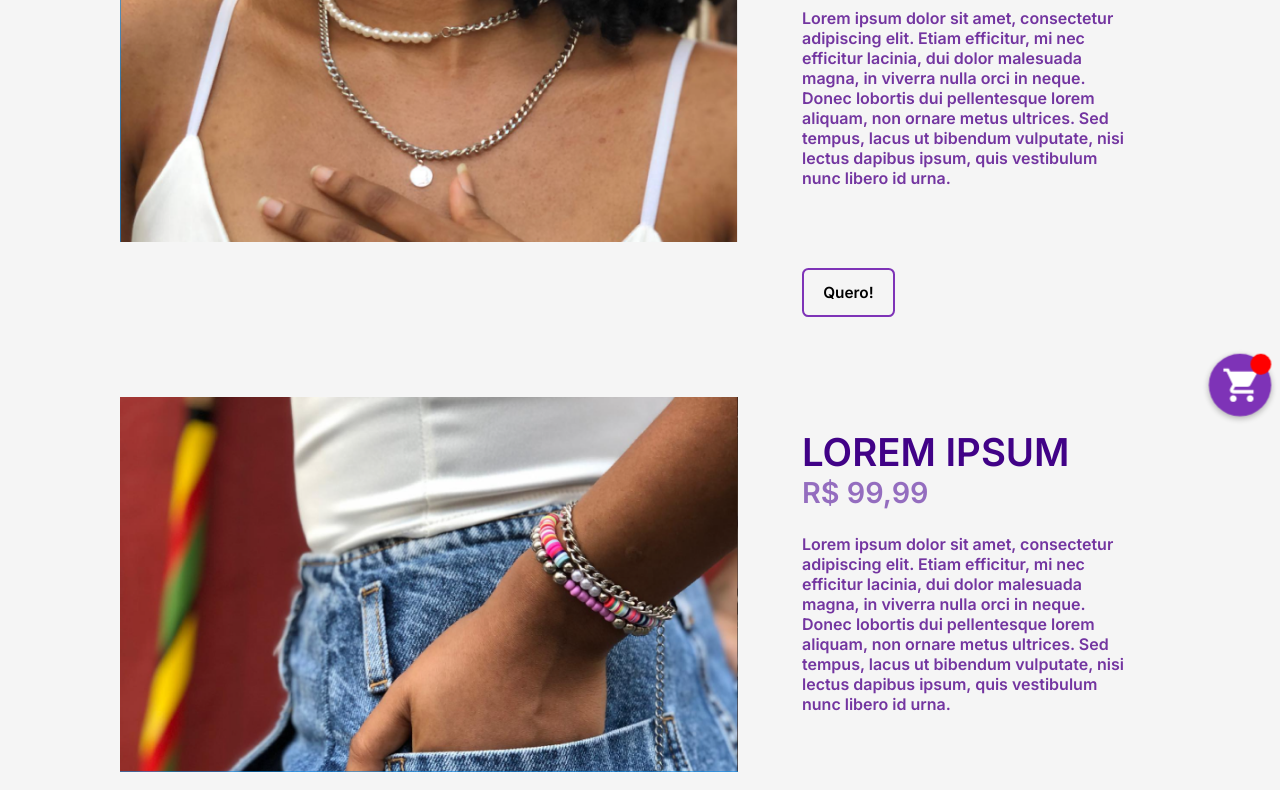
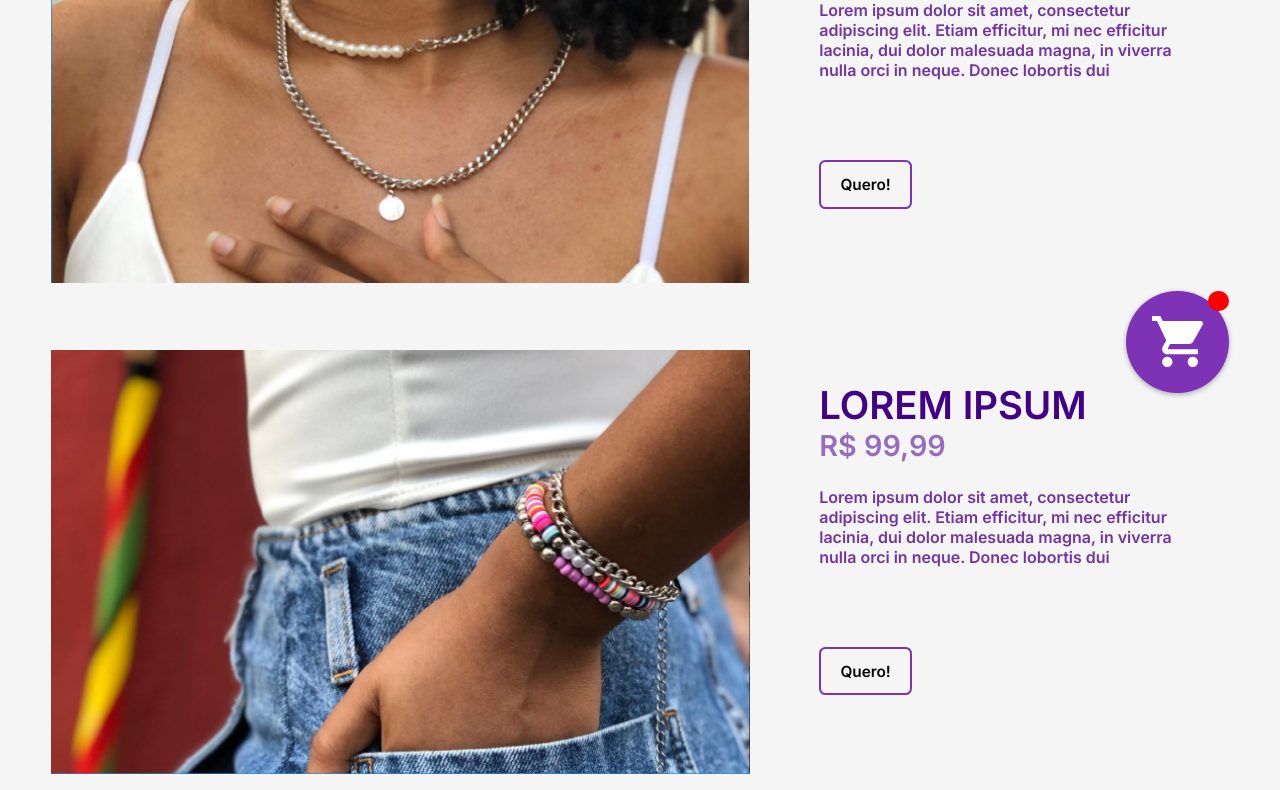
Before and after one commit to vcmeneze/expo-produtos, a plain HTML site: page index.html in a window 1280 px wide. Shown: the part 375-1165 px from the top of the page. Drawn offline with Linux system fonts and the light colour scheme.

Commit message:
Add files via upload

```diff
--- a/index.html
+++ b/index.html
@@ -34,7 +34,8 @@
         <div class="descprod">
           <h1 style="color: #410287;">LOREM IPSUM</h1>
           <h2 style="color: #946DBF;">R$ 99,99</h2>
-          <p style="color: #7335A0;">Lorem ipsum dolor sit amet, consectetur adipiscing elit. Etiam efficitur, mi nec
+          <p class="descricao-produto" style="color: #7335A0;">Lorem ipsum dolor sit amet, consectetur adipiscing elit.
+            Etiam efficitur, mi nec
             efficitur lacinia, dui dolor
             malesuada magna, in viverra nulla orci in neque. Donec lobortis dui pellentesque lorem aliquam, non ornare
             metus
@@ -55,7 +56,8 @@
         <div class="descprod">
           <h1 style="color: #410287;">LOREM IPSUM</h1>
           <h2 style="color: #946DBF;">R$ 99,99</h2>
-          <p style="color: #7335A0;">Lorem ipsum dolor sit amet, consectetur adipiscing elit. Etiam efficitur, mi nec
+          <p class="descricao-produto" style="color: #7335A0;">Lorem ipsum dolor sit amet, consectetur adipiscing elit.
+            Etiam efficitur, mi nec
             efficitur lacinia, dui dolor
             malesuada magna, in viverra nulla orci in neque. Donec lobortis dui pellentesque lorem aliquam, non ornare
             metus
--- a/style.css
+++ b/style.css
@@ -17,6 +17,7 @@ header {
   justify-content: space-between;
   background-color: whitesmoke;
 }
+
 header li {
   font-size: larger;
   margin-bottom: 30px;
@@ -26,6 +27,7 @@ header li {
   display: flex;
   color: #410187;
 }
+
 .menu li {
   border: 0px solid red;
   list-style: none;
@@ -35,7 +37,7 @@ header li {
 
 .titulo-secao {
   font-weight: bolder;
-  margin: 150px 20px 0px 0px;
+  margin: 20vh 20px 0px 0px;
   font-size: 48px;
   color: #410187;
   text-align: center;
@@ -44,11 +46,12 @@ header li {
 .produtos {
   display: grid;
   grid-template-columns: 100fr 60fr;
-  margin-top: 100px;
-  margin-left: 150px;
-  margin-right: 150px;
+  margin-top: 10vh;
+  margin-left: 5vw;
+  margin-right: 5vw;
   cursor: default;
 }
+
 .produtos img {
   width: 95%;
 }
@@ -57,7 +60,7 @@ header li {
   display: flex;
   flex-wrap: wrap;
   justify-content: space-between;
-  margin-top: 75px;
+  margin-top: 10vh;
 }
 
 .confiramais > div {
@@ -90,25 +93,37 @@ header li {
   padding: 20px 20px 0 20px;
   margin: 20px 20px 0 20px;
 }
+
 .descprod h1 {
   font-size: 48px;
   margin: 0px;
 }
+
 .descprod h2 {
   margin: 0px;
   font-size: 36px;
 }
+
 .descprod p {
   margin: 30px 0px 100px 0px;
   font-size: 20px;
 }
 
+.descricao-produto {
+  max-height: 100px;
+  overflow: hidden;
+  text-overflow: ellipsis;
+  display: -webkit-box;
+  -webkit-box-orient: vertical;
+  -webkit-line-clamp: 5;
+}
+
 .floating-button {
   position: fixed;
-  bottom: 20px;
-  right: 20px;
-  width: 60px;
-  height: 60px;
+  bottom: 5vh;
+  right: 5vw;
+  width: 10vw;
+  height: 10vw;
   border-radius: 50%;
   background-color: #7e33b7;
   display: flex;
@@ -117,12 +132,12 @@ header li {
   box-shadow: 0px 2px 6px rgba(0, 0, 0, 0.3);
   z-index: 999;
   transition: background-color 0.3s;
-  transform: scale(1.3);
+  transform: scale(1);
 }
 
 .floating-button img {
-  width: 32px;
-  height: 32px;
+  width: 5vw;
+  height: 5vw;
   color: white;
 }
 
@@ -137,12 +152,12 @@ header li {
   background-color: red;
   color: white;
   border-radius: 50%;
-  width: 20px;
-  height: 20px;
+  width: 2vw;
+  height: 2vw;
   display: flex;
-  align-items: right;
-  justify-content: right;
-  font-size: 16px;
+  align-items: center;
+  justify-content: center;
+  font-size: 1.6vw;
   font-weight: bold;
-  line-height: 20px;
+  line-height: 2vw;
 }
```
